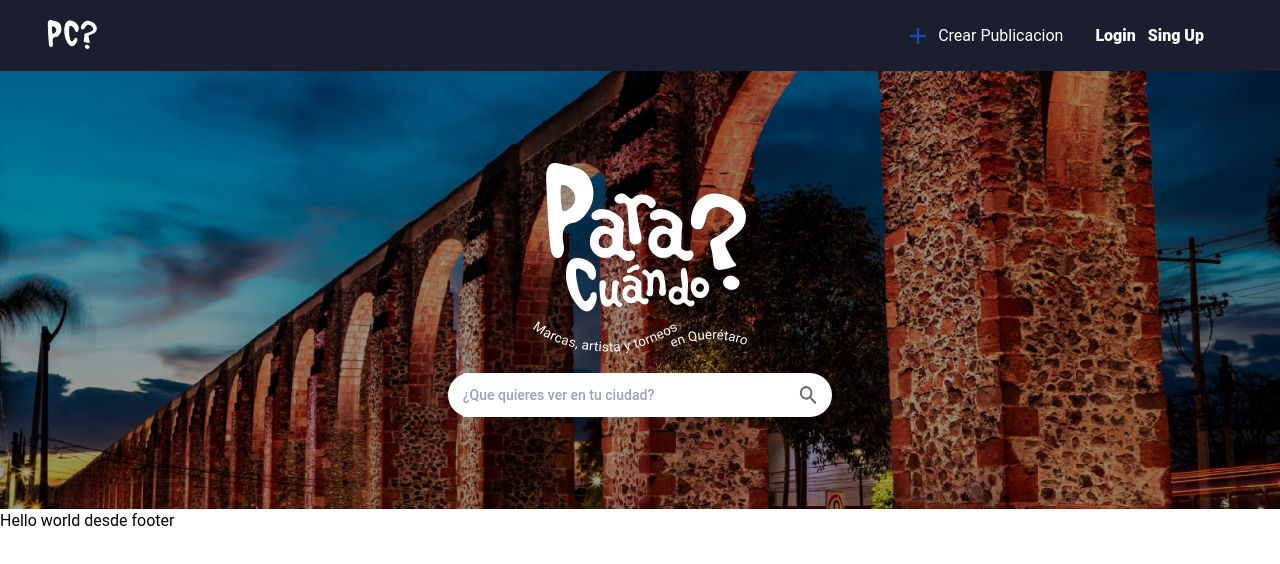
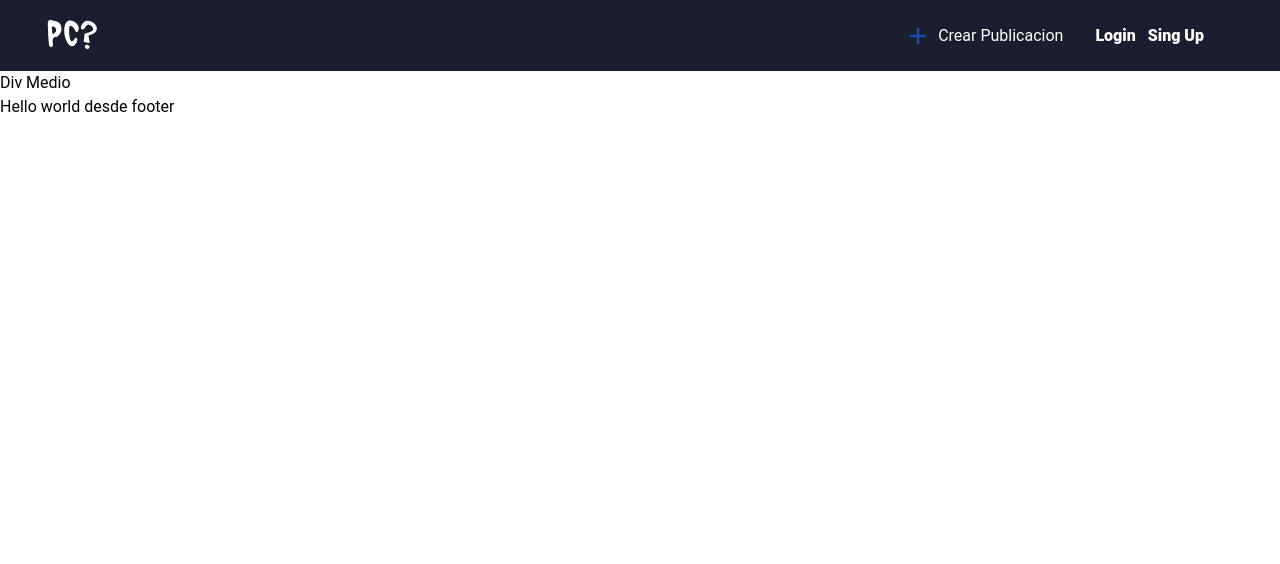
Before and after one commit to MansuttiD/paraCuando, a Next.js app: page / in a window 1280 px wide. Shown: the top 564 px of the page. Built offline with nearby package versions, Linux system fonts and the light colour scheme.

Commit message:
ci: header and footer create

```diff
--- a/components/Layoud.tsx
+++ b/components/Layoud.tsx
@@ -1,11 +1,11 @@
 import Header from './Header';
 import Navbar from './Navbar';
 
-export default function Layoud({ children }) {
+export default function Layoud() {
   return (
     <>
       <Header />
-      {children}
+      Div Medio
       <Navbar />
     </>
   );
--- a/components/NextButton.tsx
+++ b/components/NextButton.tsx
@@ -1,7 +1,7 @@
-export default function NextButton({action}) {
-    return (
-      <button className="w-[124px]  h-12 p-[18px] h500-normal-16px text-white flex justify-center items-center bg-primary-blue rounded-[31px] font-semibold ">
-        {action}
-      </button>
-    );
-  }
+export default function NextButton() {
+  return (
+    <button className="w-[124px]  h-12 p-[18px] h500-normal-16px text-white flex justify-center items-center bg-primary-blue rounded-[31px] font-semibold ">
+      Siguiente
+    </button>
+  );
+}
```
